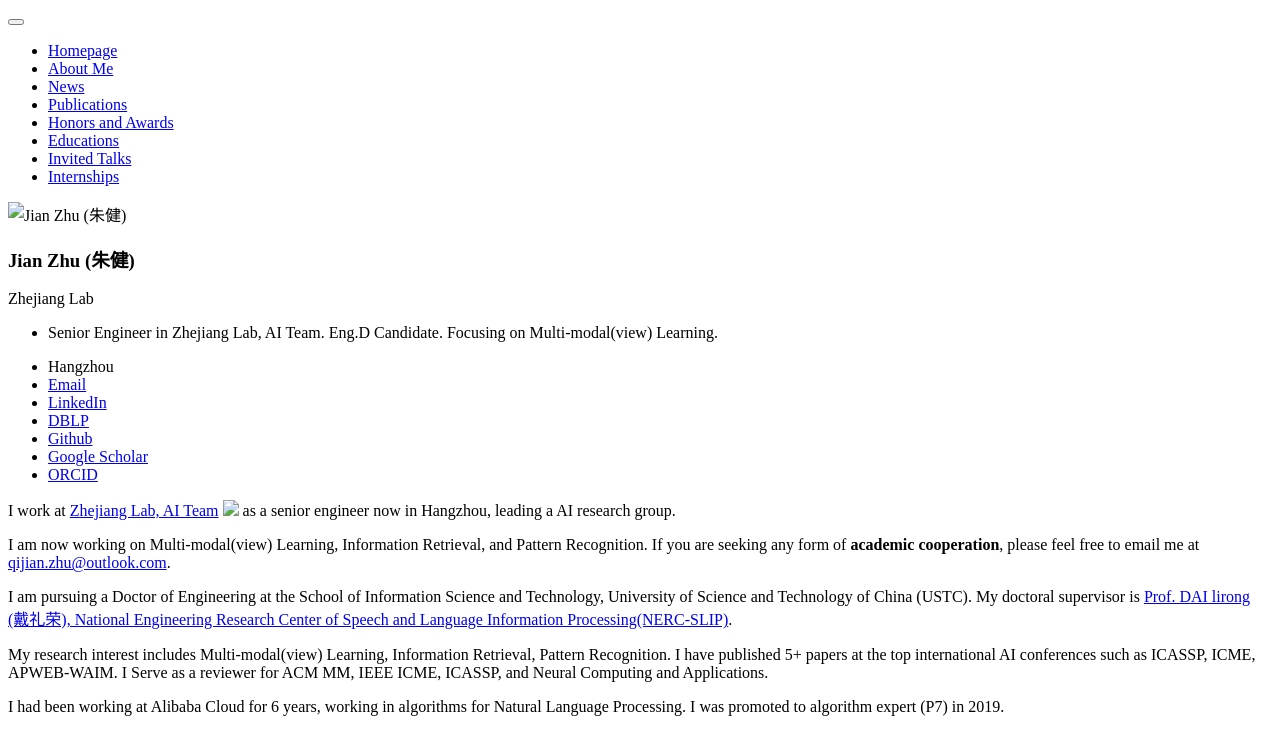
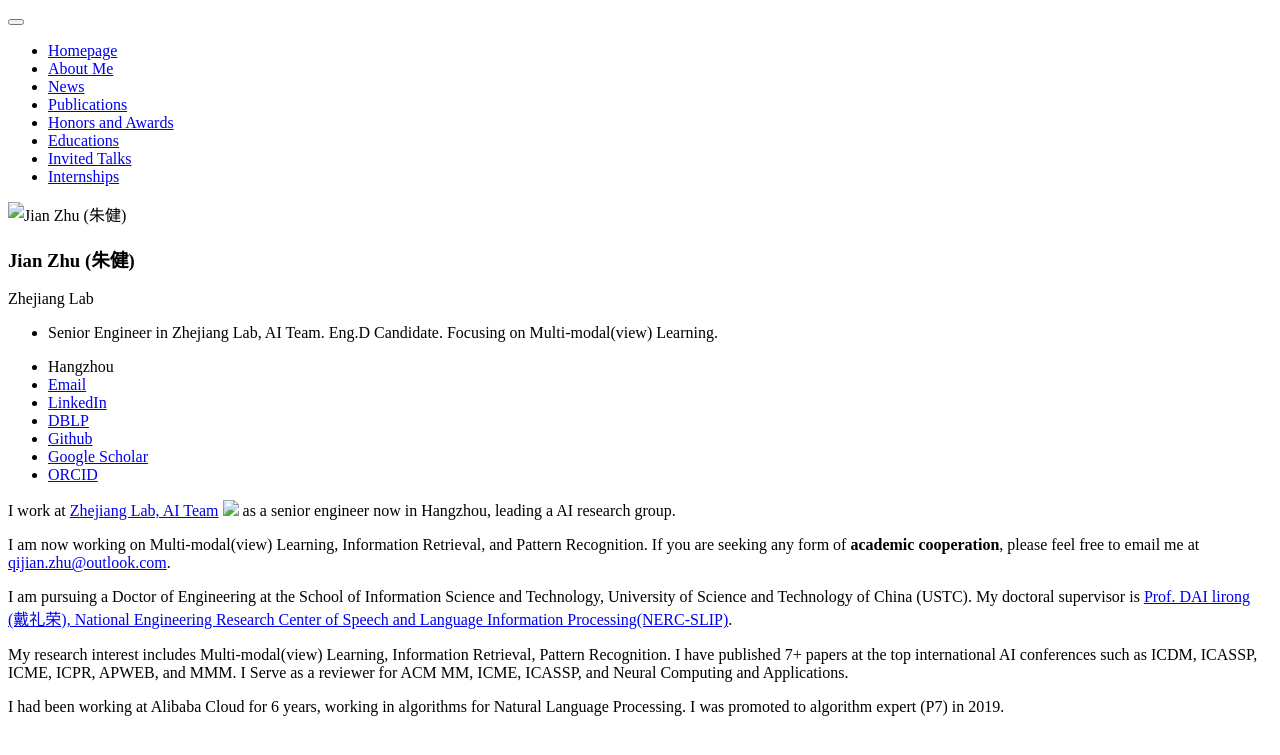
Before and after one commit to HackerHyper/HackerHyper.github.io, a Jekyll site: the page built from _pages/includes/intro.md, in a window 1280 px wide. Shown: the top 755 px of the page. Built offline with Jekyll 4.4.1, drawn with Linux system fonts in a browser that asks for light colours; our own code applies the rules of GitHub Pages for plain Markdown files.

Commit message:
first commit

```diff
--- a/_pages/includes/intro.md
+++ b/_pages/includes/intro.md
@@ -4,7 +4,7 @@ I am now working on Multi-modal(view) Learning, Information Retrieval, and Patte
 
 I am pursuing a Doctor of Engineering at the School of Information Science and Technology, University of Science and Technology of China (USTC). My doctoral supervisor is [Prof. DAI lirong (戴礼荣), National Engineering Research Center of Speech and Language Information Processing(NERC-SLIP)](https://nelslip.ustc.edu.cn/main.htm).
 
-My research interest includes Multi-modal(view) Learning, Information Retrieval, Pattern Recognition. I have published 5+ papers <a href='https://scholar.google.com/citations?hl=zh-CN&user=zYrKCHIAAAAJ'></a> at the top international AI conferences such as ICASSP, ICME, APWEB-WAIM.
-I Serve as a reviewer for ACM MM, IEEE ICME, ICASSP, and Neural Computing and Applications.
+My research interest includes Multi-modal(view) Learning, Information Retrieval, Pattern Recognition. I have published 7+ papers <a href='https://scholar.google.com/citations?hl=zh-CN&user=zYrKCHIAAAAJ'></a> at the top international AI conferences such as ICDM, ICASSP, ICME, ICPR, APWEB, and MMM.
+I Serve as a reviewer for ACM MM, ICME, ICASSP, and Neural Computing and Applications.
 
 I had been working at Alibaba Cloud for 6 years, working in algorithms for Natural Language Processing. I was promoted to algorithm expert (P7) in 2019.
```
Also changed, not shown: _pages/includes/news.md (+1 -0 lines), _pages/includes/pub.md (+2 -0 lines).
